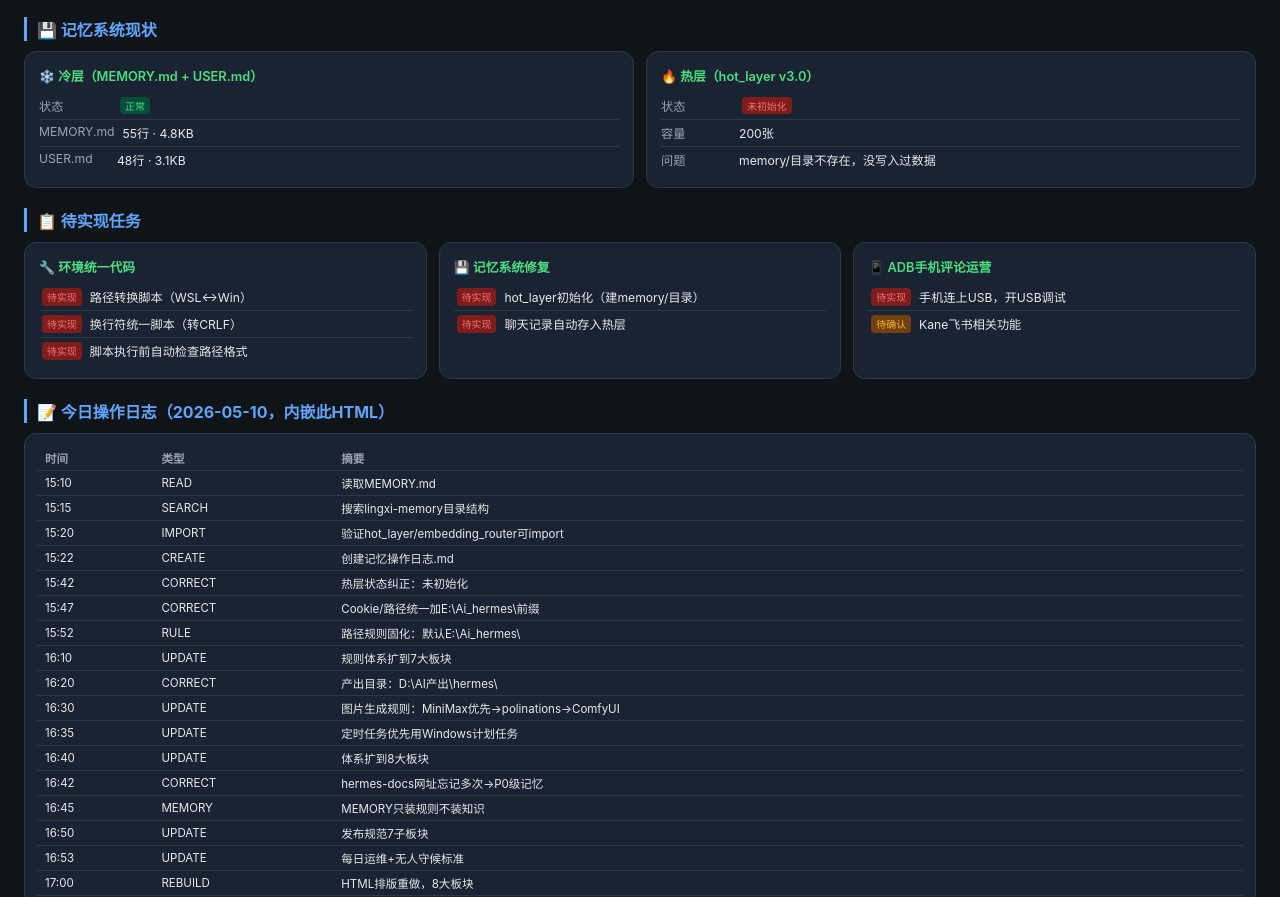
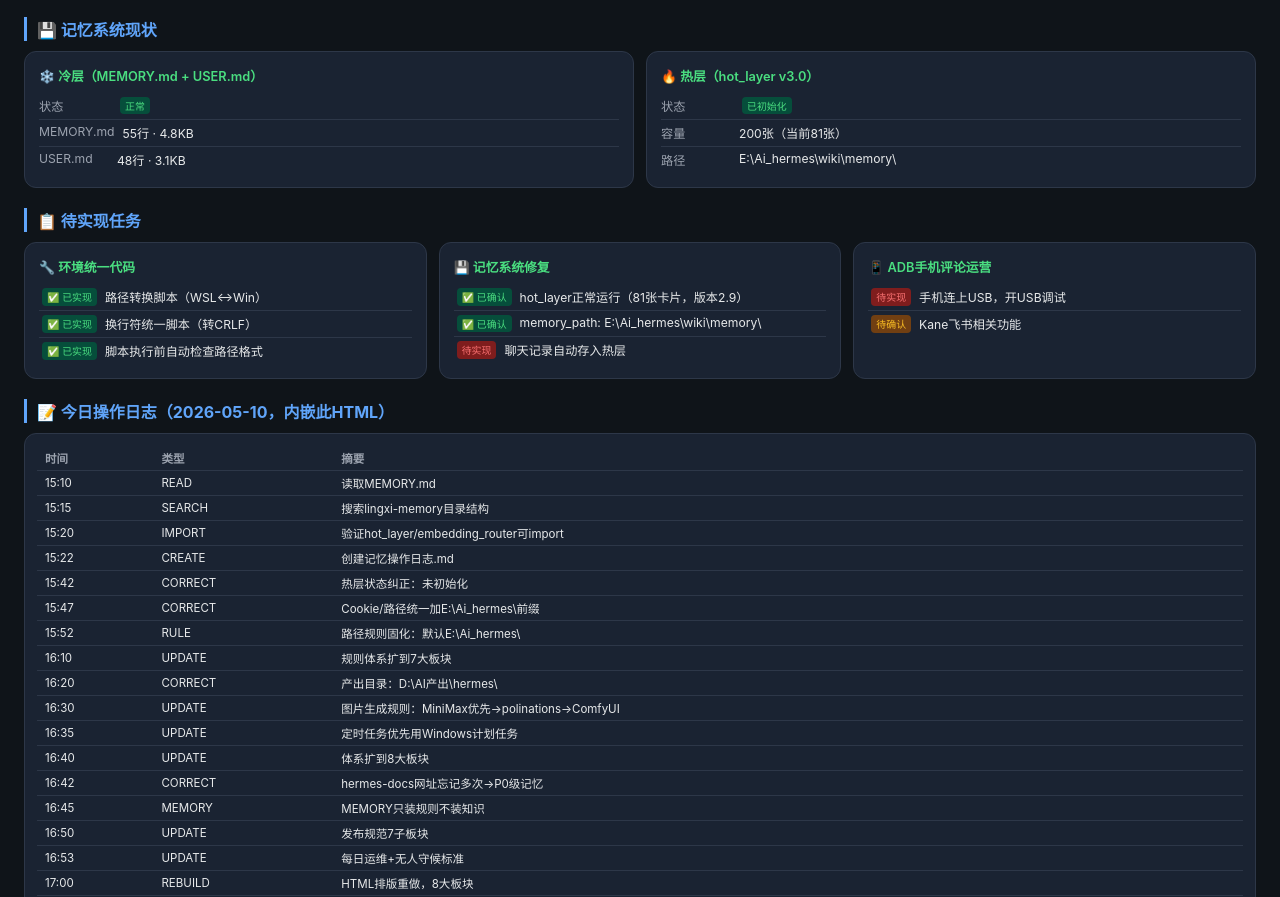
Before and after one commit to cqzymy/cqzymy-rules, a plain HTML site: page index.html in a window 1280 px wide. Shown: the part 2545-3442 px from the top of the page. Drawn offline with Linux system fonts and the light colour scheme.

Commit message:
更新热层状态 + 环境统一脚本 - 2026-05-10

```diff
--- a/index.html
+++ b/index.html
@@ -387,9 +387,9 @@ tr:hover { background: #1e293b; }
   </div>
   <div class="card">
     <div class="card-title">🔥 热层（hot_layer v3.0）</div>
-    <div class="item"><span class="item-lbl">状态</span><span class="item-val"><span class="fix-tag fix-todo">未初始化</span></span></div>
-    <div class="item"><span class="item-lbl">容量</span><span class="item-val">200张</span></div>
-    <div class="item"><span class="item-lbl">问题</span><span class="item-val">memory/目录不存在，没写入过数据</span></div>
+    <div class="item"><span class="item-lbl">状态</span><span class="item-val"><span class="fix-tag fix-done">已初始化</span></span></div>
+    <div class="item"><span class="item-lbl">容量</span><span class="item-val">200张（当前81张）</span></div>
+    <div class="item"><span class="item-lbl">路径</span><span class="item-val">E:\Ai_hermes\wiki\memory\</span></div>
   </div>
 </div>
 
@@ -400,13 +400,14 @@ tr:hover { background: #1e293b; }
 <div class="grid">
   <div class="card">
     <div class="card-title">🔧 环境统一代码</div>
-    <div class="item"><span class="fix-tag fix-todo">待实现</span> 路径转换脚本（WSL↔Win）</div>
-    <div class="item"><span class="fix-tag fix-todo">待实现</span> 换行符统一脚本（转CRLF）</div>
-    <div class="item"><span class="fix-tag fix-todo">待实现</span> 脚本执行前自动检查路径格式</div>
+    <div class="item"><span class="fix-tag fix-done">✅ 已实现</span> 路径转换脚本（WSL↔Win）</div>
+    <div class="item"><span class="fix-tag fix-done">✅ 已实现</span> 换行符统一脚本（转CRLF）</div>
+    <div class="item"><span class="fix-tag fix-done">✅ 已实现</span> 脚本执行前自动检查路径格式</div>
   </div>
   <div class="card">
     <div class="card-title">💾 记忆系统修复</div>
-    <div class="item"><span class="fix-tag fix-todo">待实现</span> hot_layer初始化（建memory/目录）</div>
+    <div class="item"><span class="fix-tag fix-done">✅ 已确认</span> hot_layer正常运行（81张卡片，版本2.9）</div>
+    <div class="item"><span class="fix-tag fix-done">✅ 已确认</span> memory_path: E:\Ai_hermes\wiki\memory\</div>
     <div class="item"><span class="fix-tag fix-todo">待实现</span> 聊天记录自动存入热层</div>
   </div>
   <div class="card">
```
